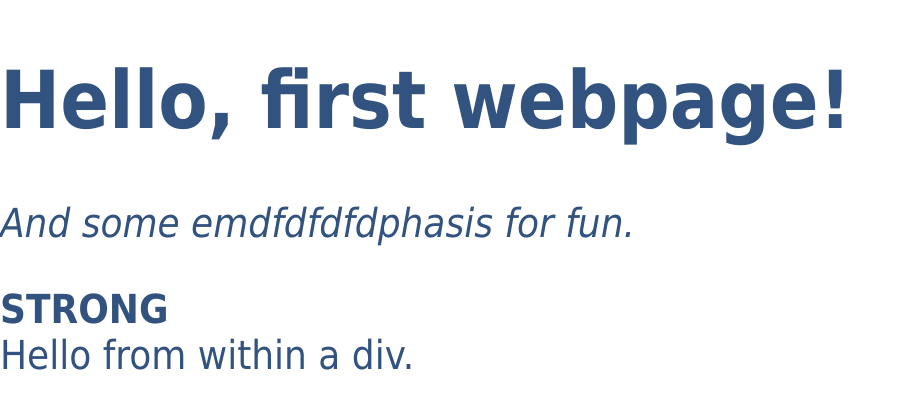
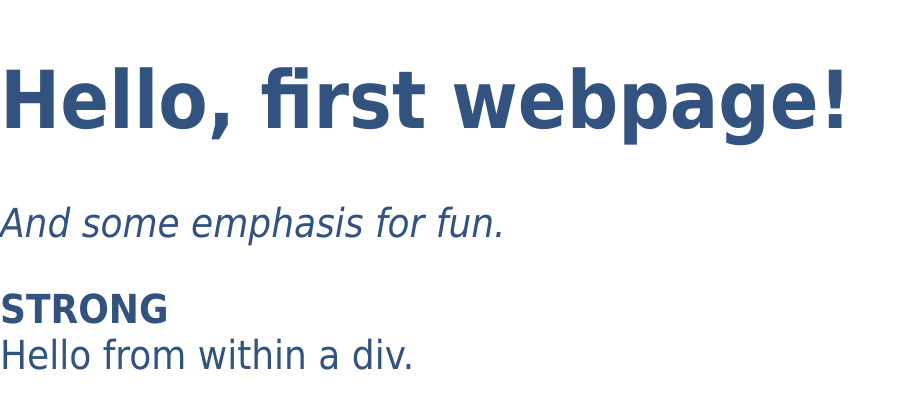
Before and after one commit to SkBass08/cakery, a plain HTML site: page index.html in a window 1280 px wide. Shown: the top 408 px of the page, without its empty margins (0-905 px from the left). Drawn offline with Linux system fonts and the light colour scheme.

Commit message:
Correct typo

```diff
--- a/index.html
+++ b/index.html
@@ -6,7 +6,7 @@
 </head>
 <body>
 <h1>Hello, first webpage!</h1>
-<p><em>And some emdfdfdfdphasis for fun.</em></p>
+<p><em>And some emphasis for fun.</em></p>
 <strong>STRONG</strong>
 <div>
 	<div>
```
